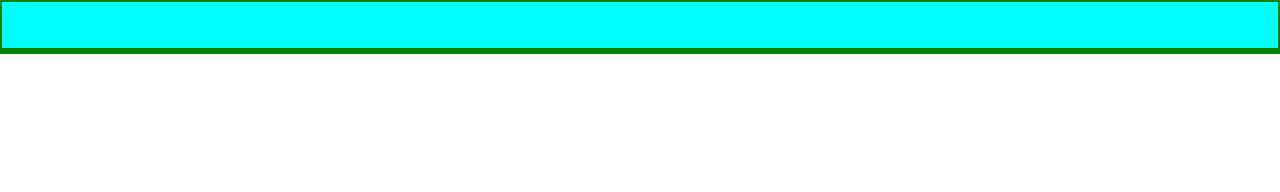
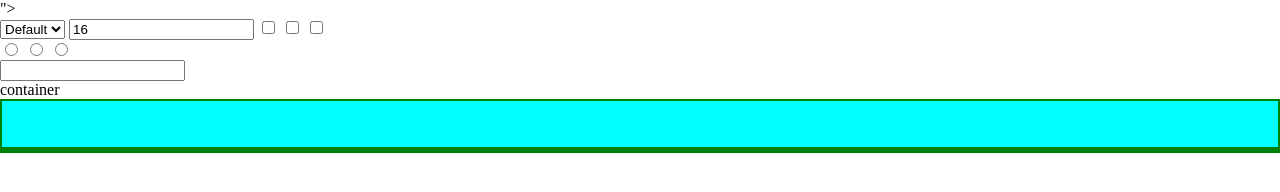
Before and after one commit to kinjalrajpal/google-sheet-clone, a plain HTML site: page index.html in a window 1280 px wide. Drawn offline with Linux system fonts and the light colour scheme.

Commit message:
first commit

```diff
--- a/index.html
+++ b/index.html
@@ -8,6 +8,37 @@
 </head>
 <body>
 
+   <!-- filter-div=> fontfamily  fontsize -->
+  <div class="options"></option>">
+    <form action="form-container">
+      <select name="fontFamily" id="">
+        <option value="">Default</option>
+        <option value="">f1</option>
+        <option value="">f2</option>
+      </select>
+
+      <input type="number" name="fontSize" value="16">
+      <input type="checkbox" name="isBold">
+      <input type="checkbox" name="isItalic">
+      <input type="checkbox" name="isUnderline">
+
+      <div>
+        <input type="radio" name="align" value="left">
+        <input type="radio" name="align" value="center">
+        <input type="radio" name="align" value="right">
+      </div>
+    </form>
+  </div>
+
+    <!-- eval-div -->
+  <div class="box">
+    <div class="selected-cell">
+      <input type="text">
+    </div>
+  </div>
+
+
+    container
 <div class="container">
   <div class="head-row"></div>
   <div class="serial-no"></div>
```
